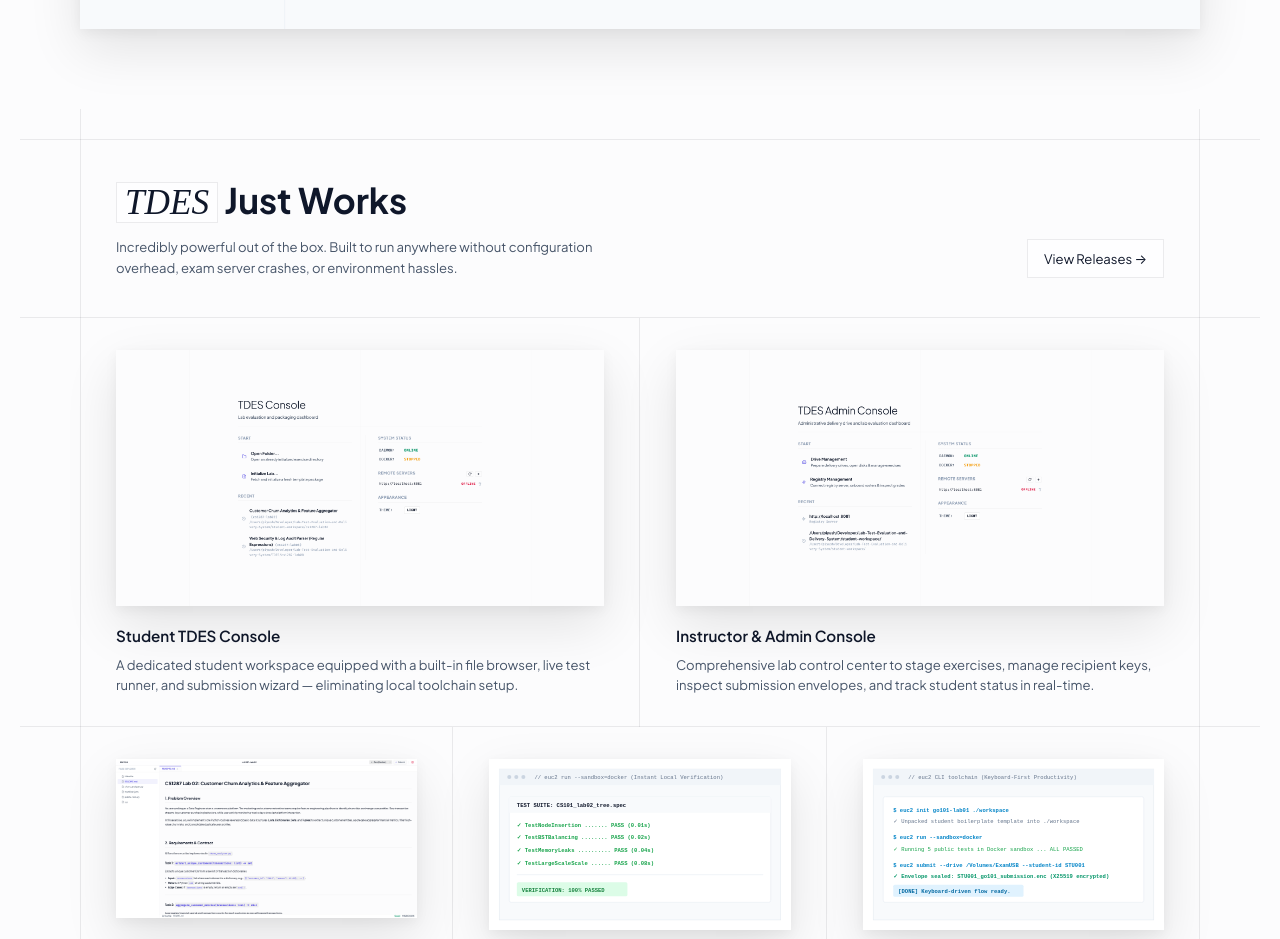
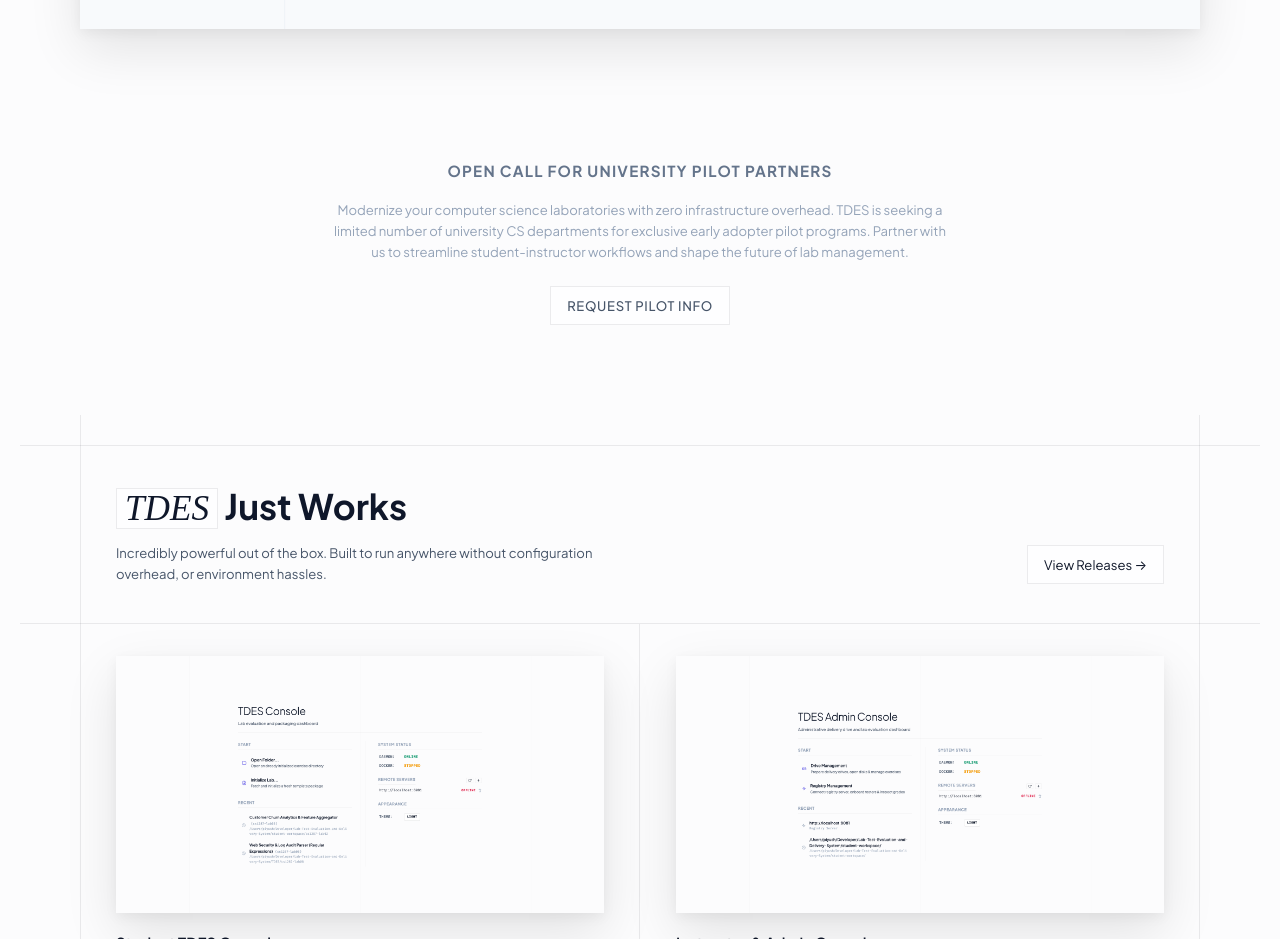
Before and after one commit to piyush-bit/Lab-Test-Evaluation-and-Delivery-System, an Astro site in the folder docs/: page / in a window 1280 px wide. Shown: the part 1440-2379 px from the top of the page. Built offline with nearby package versions, Linux system fonts and the light colour scheme; Astro itself is replaced by a stand-in of ours.

Commit message:
pilot partner request

```diff
--- a/docs/src/pages/index.astro
+++ b/docs/src/pages/index.astro
@@ -84,6 +84,19 @@ import Footer from '../components/Footer.astro';
       </div>
     </section>
 
+    <!-- Open Call for University Pilot Partners Section -->
+    <section id="pilots" class="pilots-callout-section">
+      <p class="pilots-callout-label">OPEN CALL FOR UNIVERSITY PILOT PARTNERS</p>
+      <p class="pilots-callout-body">
+        Modernize your computer science laboratories with zero infrastructure overhead. TDES is seeking a limited number of university CS departments for exclusive early adopter pilot programs. Partner with us to streamline student-instructor workflows and shape the future of lab management.
+      </p>
+      <div class="pilots-callout-actions">
+        <a href="mailto:support@tdes.bypiyush.com?subject=TDES%20University%20Pilot%20Inquiry" class="btn-pilot-request">
+          REQUEST PILOT INFO
+        </a>
+      </div>
+    </section>
+
     <!-- Zed-Style Box Grid Feature Section -->
     <section id="grid-features" class="zed-box-grid-section">
       <div class="zed-box-grid-left-line"></div>
@@ -93,7 +106,7 @@ import Footer from '../components/Footer.astro';
         <div class="zed-box-header-title-block">
           <h2 class="zed-box-main-heading"><span class="serif-highlight">TDES</span> Just Works</h2>
           <p class="zed-box-main-subtext">
-            Incredibly powerful out of the box. Built to run anywhere without configuration overhead, exam server crashes, or environment hassles.
+            Incredibly powerful out of the box. Built to run anywhere without configuration overhead, or environment hassles.
           </p>
         </div>
         <div class="zed-box-header-actions">
@@ -795,6 +808,70 @@ import Footer from '../components/Footer.astro';
     display: block !important;
   }
 
+  /* Open Call for University Pilot Partners Section */
+  .pilots-callout-section {
+    position: relative;
+    width: 100%;
+    max-width: 720px;
+    margin-top: 50px;
+    margin-bottom: 90px;
+    margin-left: auto;
+    margin-right: auto;
+    padding: 20px 20px;
+    text-align: center;
+    background: transparent;
+  }
+
+  .pilots-callout-label {
+    font-family: var(--font-sans);
+    font-size: 15.2px;
+    font-weight: 700;
+    text-transform: uppercase;
+    letter-spacing: 0.08em;
+    color: #64748b;
+    margin-bottom: 16px;
+  }
+
+  :global(html.dark) .pilots-callout-label {
+    color: #cbd5e1;
+  }
+
+  .pilots-callout-body {
+    font-family: var(--font-sans);
+    font-size: 13.12px;
+    line-height: 1.6;
+    color: var(--text-muted);
+    max-width: 620px;
+    margin: 0 auto 24px auto;
+    font-weight: 400;
+  }
+
+  .pilots-callout-actions {
+    display: flex;
+    justify-content: center;
+  }
+
+  .btn-pilot-request {
+    font-family: var(--font-sans);
+    font-size: 13.12px;
+    font-weight: 500;
+    text-transform: uppercase;
+    letter-spacing: 0.05em;
+    color: var(--text-secondary);
+    border: 1px solid var(--border-color);
+    padding: 8px 16px;
+    background: var(--bg-card);
+    transition: all 0.2s ease;
+    display: inline-block;
+    border-radius: 0;
+  }
+
+  .btn-pilot-request:hover {
+    background: var(--bg-card-hover);
+    border-color: var(--border-hover);
+    color: var(--text-primary);
+  }
+
   /* Zed-Style Box Grid Section (Open Extended Grid) */
   .zed-box-grid-section {
     position: relative;
```
